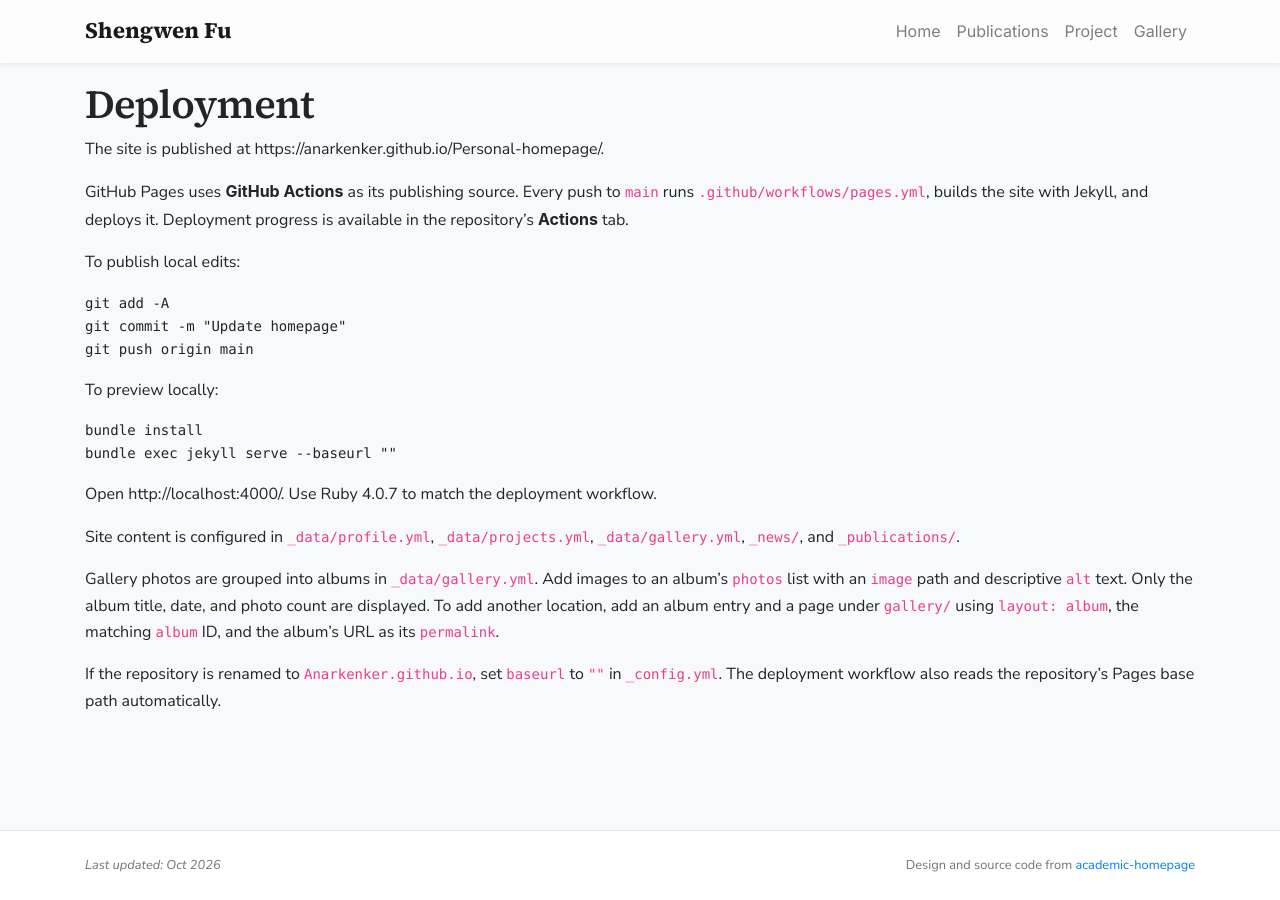
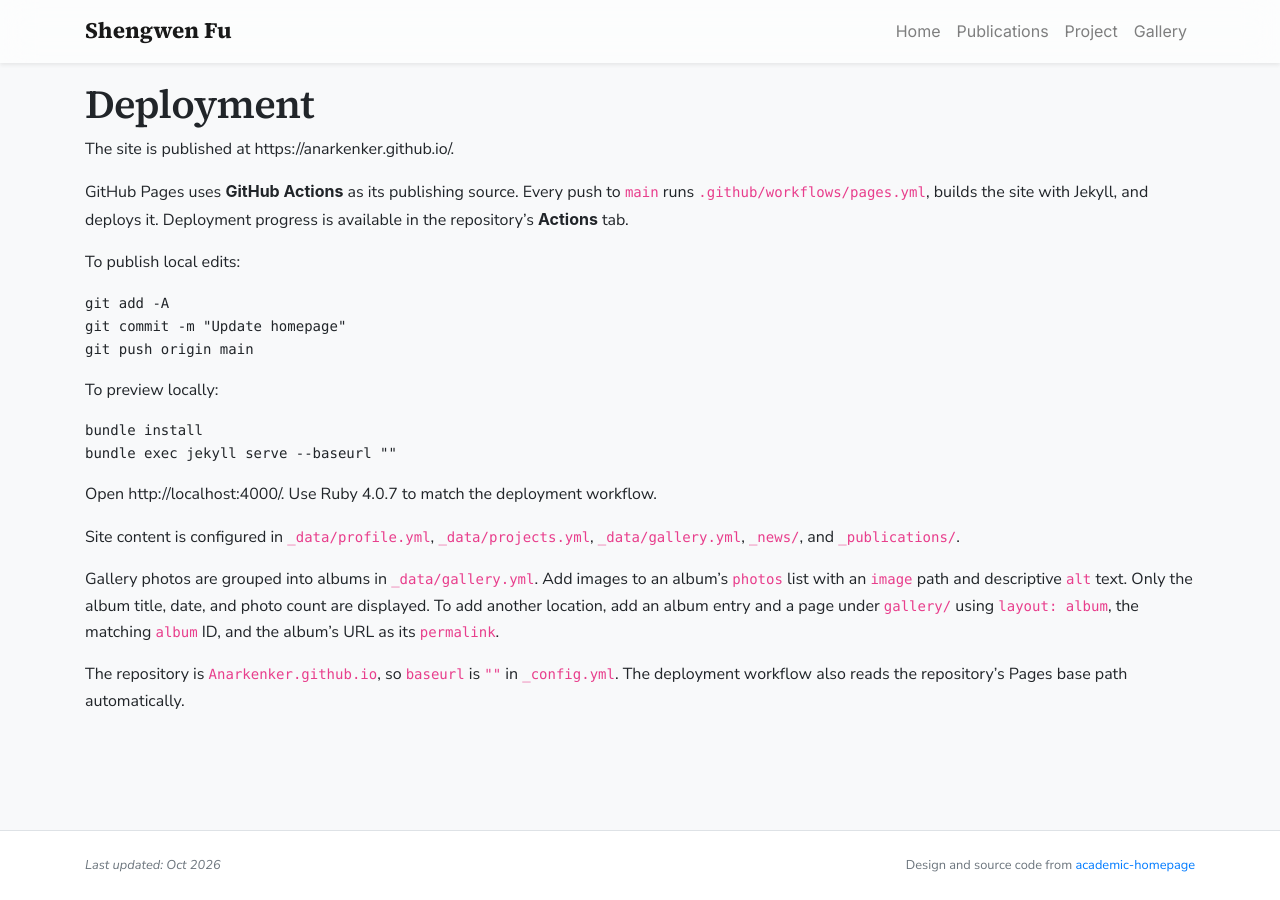
Before and after one commit to Anarkenker/Anarkenker.github.io, a Jekyll site: the page built from DEPLOYMENT.md, in a window 1280 px wide. Built offline with Jekyll 4.4.1, drawn with Linux system fonts in a browser that asks for light colours; nearby versions of some CDN libraries; some web fonts are replaced; our own code applies the rules of GitHub Pages for plain Markdown files; a style sheet for code colours, icons or effects is not loaded.

Commit message:
Publish homepage at GitHub Pages root domain

```diff
--- a/DEPLOYMENT.md
+++ b/DEPLOYMENT.md
@@ -1,6 +1,6 @@
 # Deployment
 
-The site is published at https://anarkenker.github.io/Personal-homepage/.
+The site is published at https://anarkenker.github.io/.
 
 GitHub Pages uses **GitHub Actions** as its publishing source. Every push to `main` runs `.github/workflows/pages.yml`, builds the site with Jekyll, and deploys it. Deployment progress is available in the repository's **Actions** tab.
 
@@ -25,4 +25,4 @@ Site content is configured in `_data/profile.yml`, `_data/projects.yml`, `_data/
 
 Gallery photos are grouped into albums in `_data/gallery.yml`. Add images to an album's `photos` list with an `image` path and descriptive `alt` text. Only the album title, date, and photo count are displayed. To add another location, add an album entry and a page under `gallery/` using `layout: album`, the matching `album` ID, and the album's URL as its `permalink`.
 
-If the repository is renamed to `Anarkenker.github.io`, set `baseurl` to `""` in `_config.yml`. The deployment workflow also reads the repository's Pages base path automatically.
+The repository is `Anarkenker.github.io`, so `baseurl` is `""` in `_config.yml`. The deployment workflow also reads the repository's Pages base path automatically.
--- a/_config.yml
+++ b/_config.yml
@@ -14,7 +14,7 @@
 # You can create any custom variable you would like, and they will be accessible
 # in the templates via {{ site.myvariable }}.
 url: "https://anarkenker.github.io"
-baseurl: "/Personal-homepage" # Set to "" if the repository becomes Anarkenker.github.io
+baseurl: ""
 
 # Build settings
 markdown: kramdown
```
